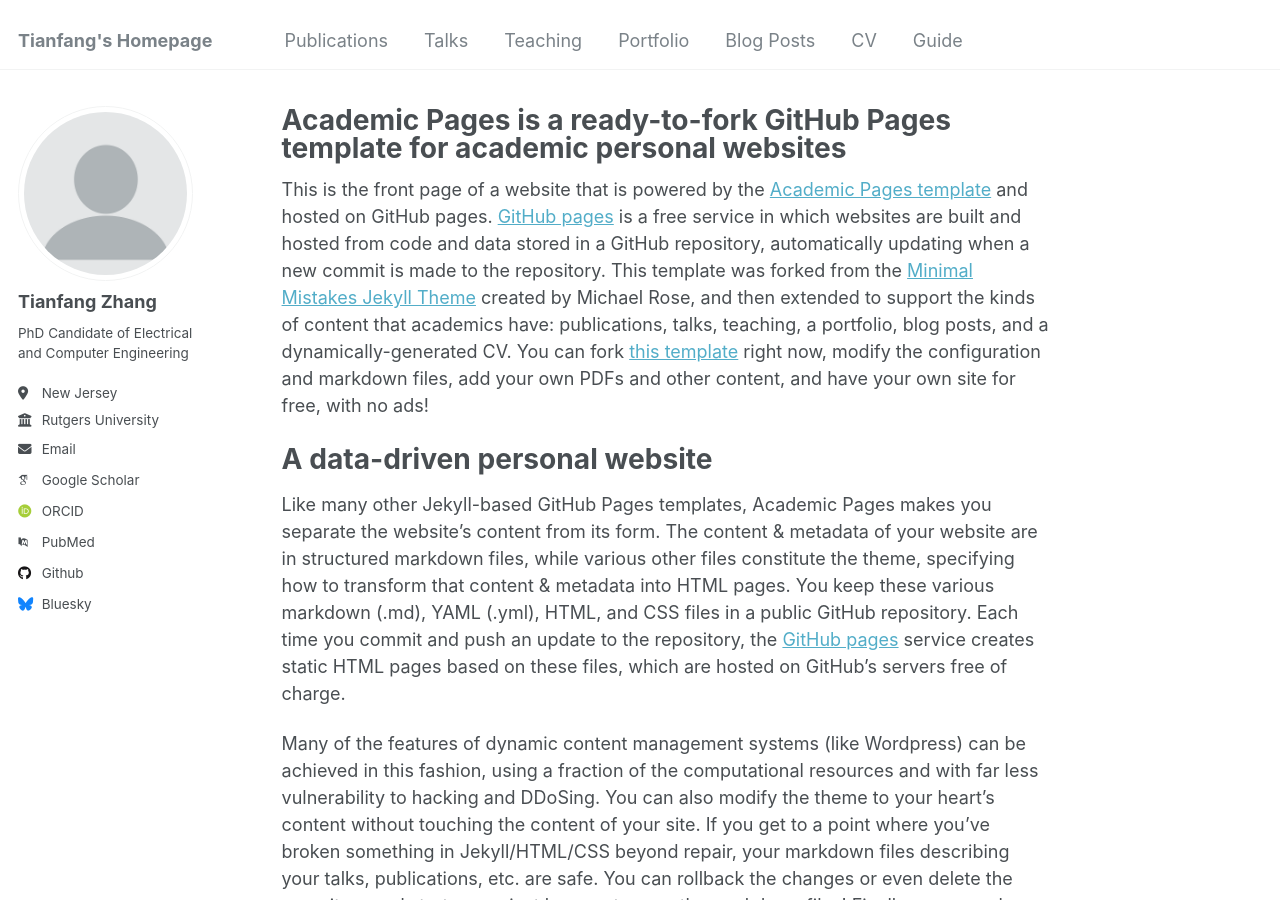
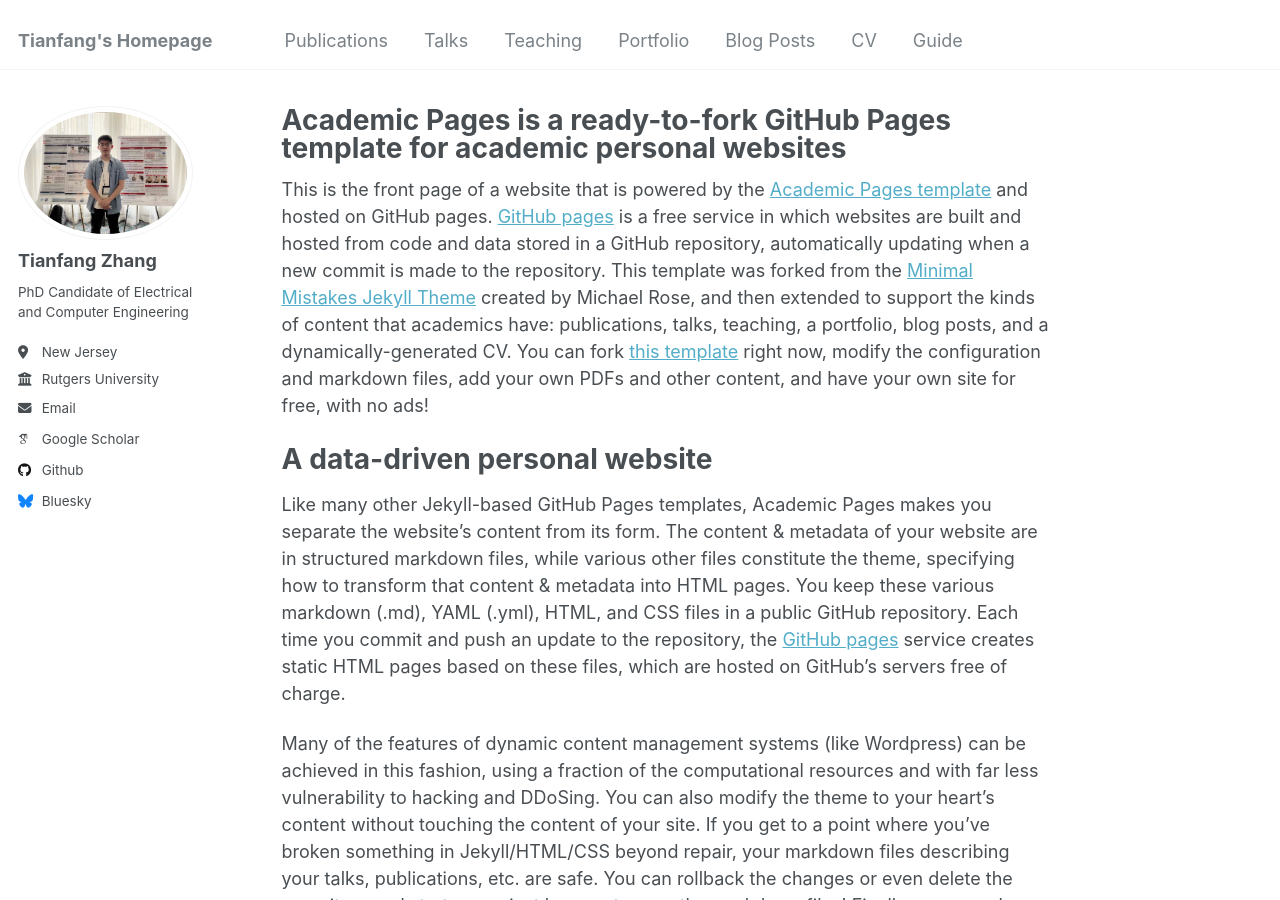
Before and after one commit to tianfang96/tianfang96.github.io, a Jekyll site: the page built from _pages/about.md, in a window 1280 px wide and 900 px high. Built offline with Jekyll 4.4.1, drawn with Linux system fonts in a browser that asks for light colours; some web fonts are replaced.

Commit message:
Update _config.yml

```diff
--- a/_config.yml
+++ b/_config.yml
@@ -21,7 +21,7 @@ repository               : "tianfang96/tianfang96.github.io"
 #               Additional customization can be done by editing /_includes/author-profile.html
 author:
   # Biographic information
-  avatar           : "profile.png"
+  avatar           : "profile.jpg"
   name             : "Tianfang Zhang"
   pronouns         : # example: "she/her"
   bio              : "PhD Candidate of Electrical and Computer Engineering"
@@ -32,13 +32,7 @@ author:
 
   # Academic websites
   arxiv            : # URL - Update with the correct link to your profile
-  googlescholar    : "https://scholar.google.com/citations?user=PS_CX0AAAAAJ"
-  impactstory      : # URL
-  orcid            : "http://orcid.org/yourorcidurl"
-  semantic         : # URL
-  pubmed           : "https://www.ncbi.nlm.nih.gov/pubmed/?term=john+snow"
-  researchgate     : # URL
-  scopus           : # URL
+  googlescholar    : "https://scholar.google.com/citations?user=m-eJQnEAAAAJ&hl=en"
 
   # Repositories and software development
   bitbucket        : # Username - Update with your username on the site
```
